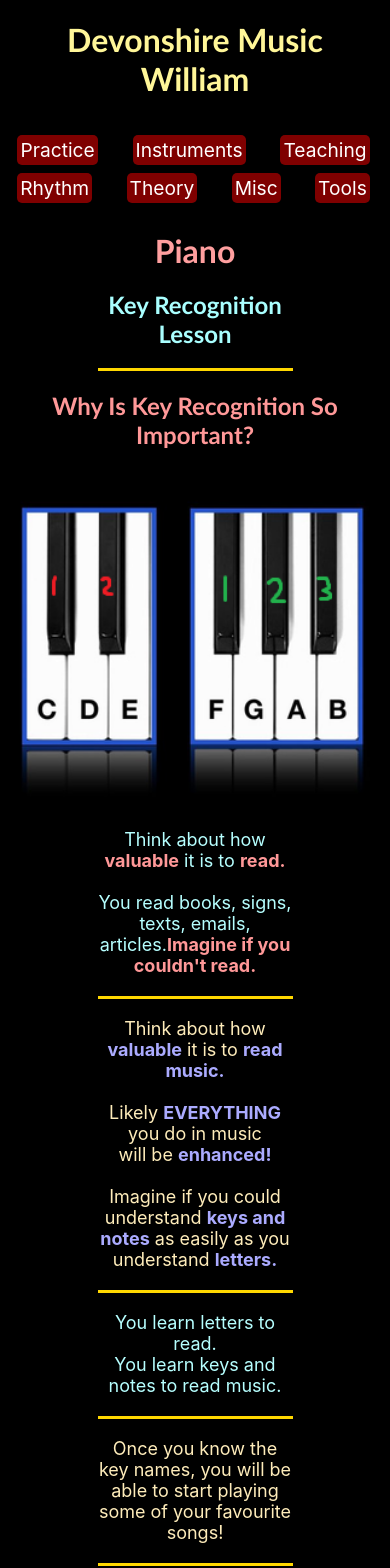
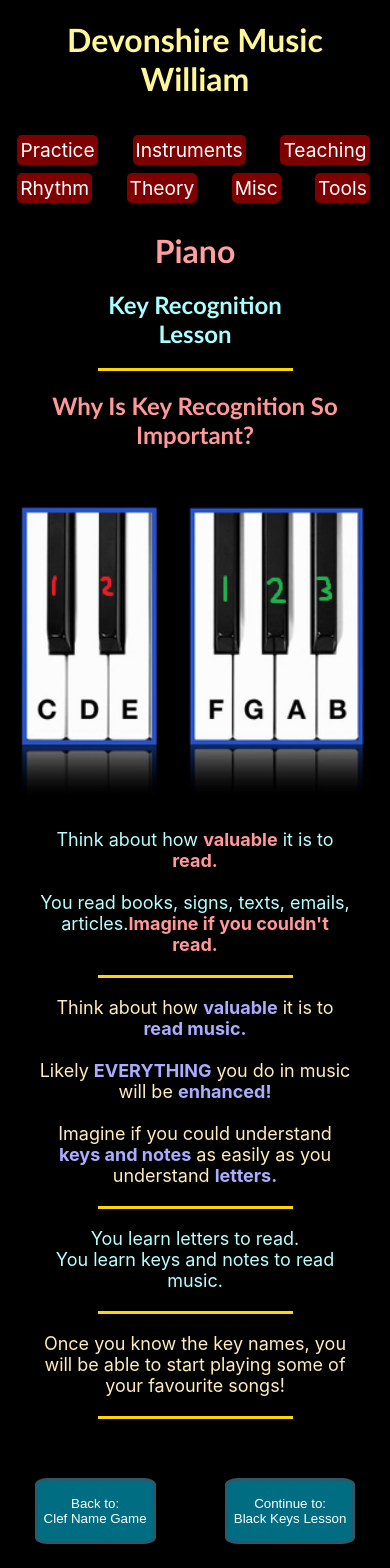
Before and after one commit to Xesius-Prime/music-website, a Next.js app: page /method/piano/keyRecognition in a window 390 px wide. Shown: the top 1568 px of the page. Built offline with nearby package versions, Linux system fonts and the light colour scheme.

Commit message:
had to change the scrunch globalStyle in Home because it was too small on mobile

```diff
--- a/styles/Home.module.css
+++ b/styles/Home.module.css
@@ -202,6 +202,6 @@
 }
 
 .scrunch {
-  margin-left: 25%;
-  margin-right: 25%;
+  margin-left: 10%;
+  margin-right: 10%;
 }
```
